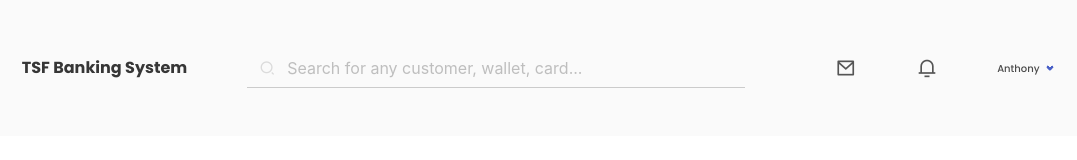
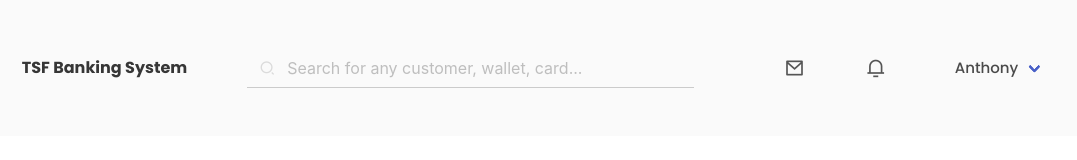
Before and after one commit to niksp220598/DunDun, a plain HTML site: page index.html in a window 1280 px wide. Shown: the full height of the page, 86-1163 px from the left. Drawn offline with nearby package versions, Linux system fonts and the light colour scheme.

Commit message:
Another change to nav text and icons

```diff
--- a/css/style.css
+++ b/css/style.css
@@ -33,6 +33,7 @@ body {
 .username {
     font-weight: 500;
     margin: 0 1.75em;
+    font-size: 1.5em;
 }
 
 .navbar {
--- a/index.html
+++ b/index.html
@@ -69,7 +69,7 @@
                             </button>
 
                             <!-- --------- USERNAME FOR THE AVATAR --------- -->
-                            <h6 class="username navbar-link">Anthony</h5>
+                            <h5 class="username navbar-link">Anthony</h5>
 
                                 <!-- ------------ THIS IS AN AVATAR ------------ -->
                                 <img class="avatar image is-centered"
```
